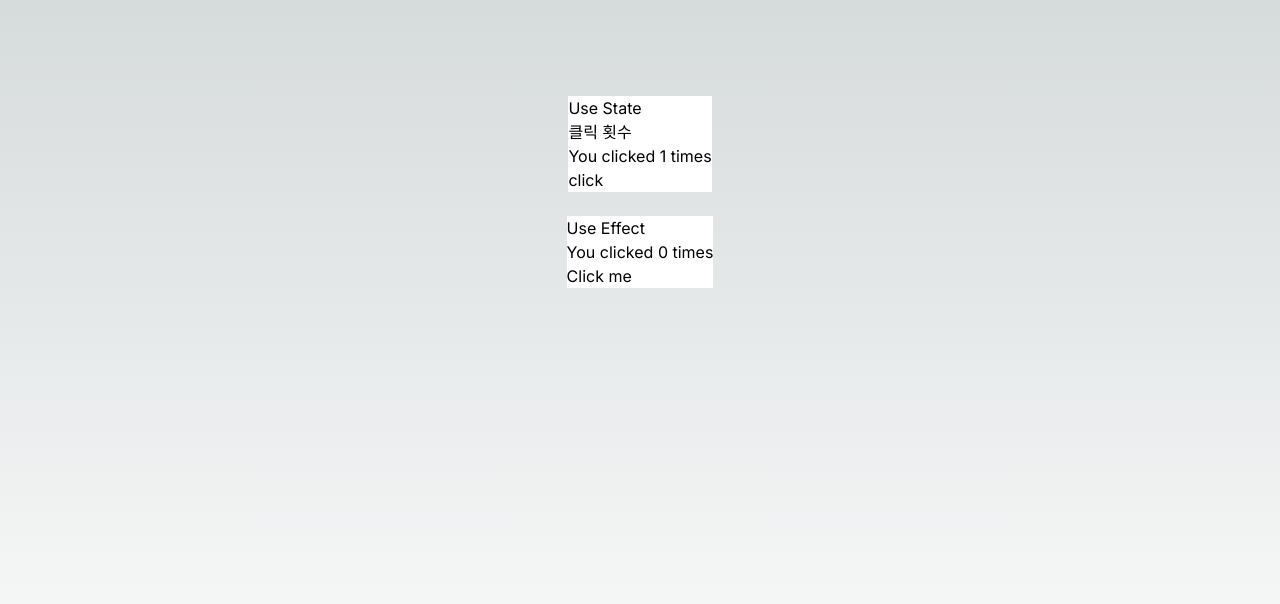
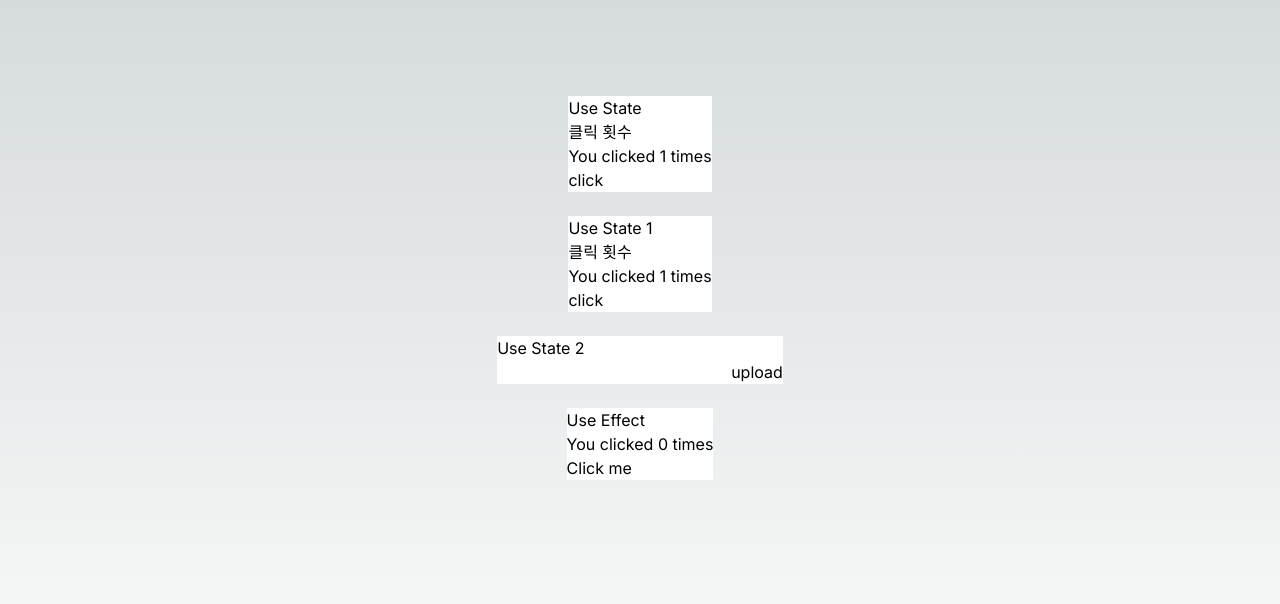
Before and after one commit to csm009177/hook, a Next.js app: page / in a window 1280 px wide. Shown: the top 604 px of the page. Built offline with nearby package versions, Linux system fonts and the light colour scheme.

Commit message:
컴포넌트 home page에 추가

```diff
--- a/app/page.tsx
+++ b/app/page.tsx
@@ -2,6 +2,8 @@ import Image from "next/image";
 import UseState from "./useState";
 import useEffect from "react";
 import UseEffect from './useEffect';
+import UseState1 from './prac/useState1';
+import UseState2 from './prac/useState2';
 
 export default function Home() {
   return (
@@ -13,6 +15,18 @@ export default function Home() {
       </div>
         <br />
       <div className="bg-white text-black">
+        Use State 1
+        <br />
+        <UseState1/>
+      </div>
+        <br />
+      <div className="bg-white text-black">
+        Use State 2
+        <br />
+        <UseState2/>
+      </div>
+        <br />
+      <div className="bg-white text-black">
         Use Effect
         <br />
         <UseEffect/>
--- a/app/prac/useState1.tsx
+++ b/app/prac/useState1.tsx
@@ -2,7 +2,7 @@
 'use client'
 import React, { useState } from "react";
 
-export default function UseState() {
+export default function UseState1() {
   const [count, setCount] = useState(1);
 
   const handleUpdate = () => {
--- a/app/prac/useState2.tsx
+++ b/app/prac/useState2.tsx
@@ -2,7 +2,7 @@
 'use client'
 import React, { useState } from "react";
 
-export default function UseState() {
+export default function UseState2() {
   const [input, setInput] = useState("");
   const [output, setOuput] = useState([]);
 
@@ -13,7 +13,7 @@ export default function UseState() {
 
   const handleUpload = async (e) => {
     setOuput((prevState) => {
-      console.log(prevState)
+      console.log(`prevState : ${prevState}`)
       return [input, ... prevState];
     })
   }
```
